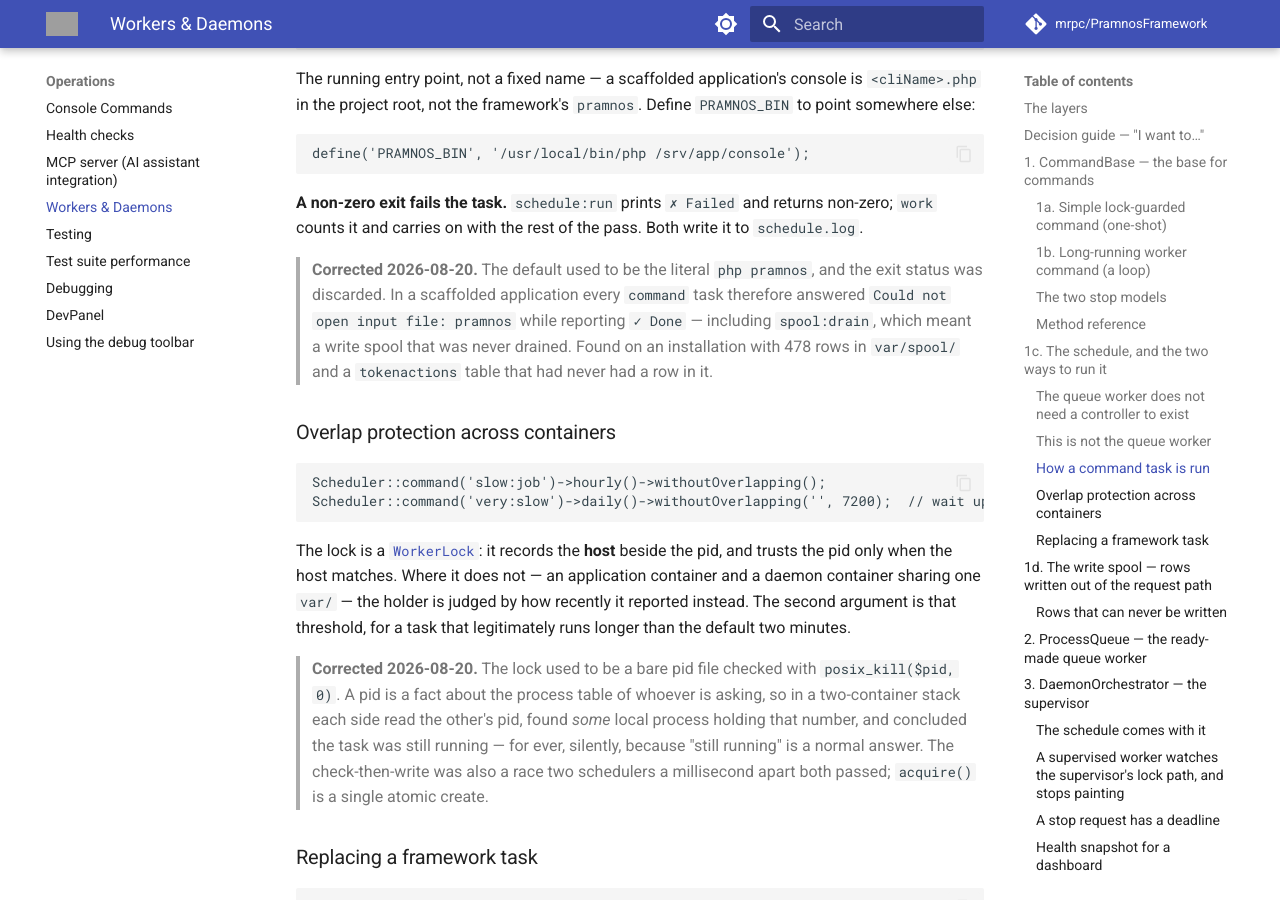
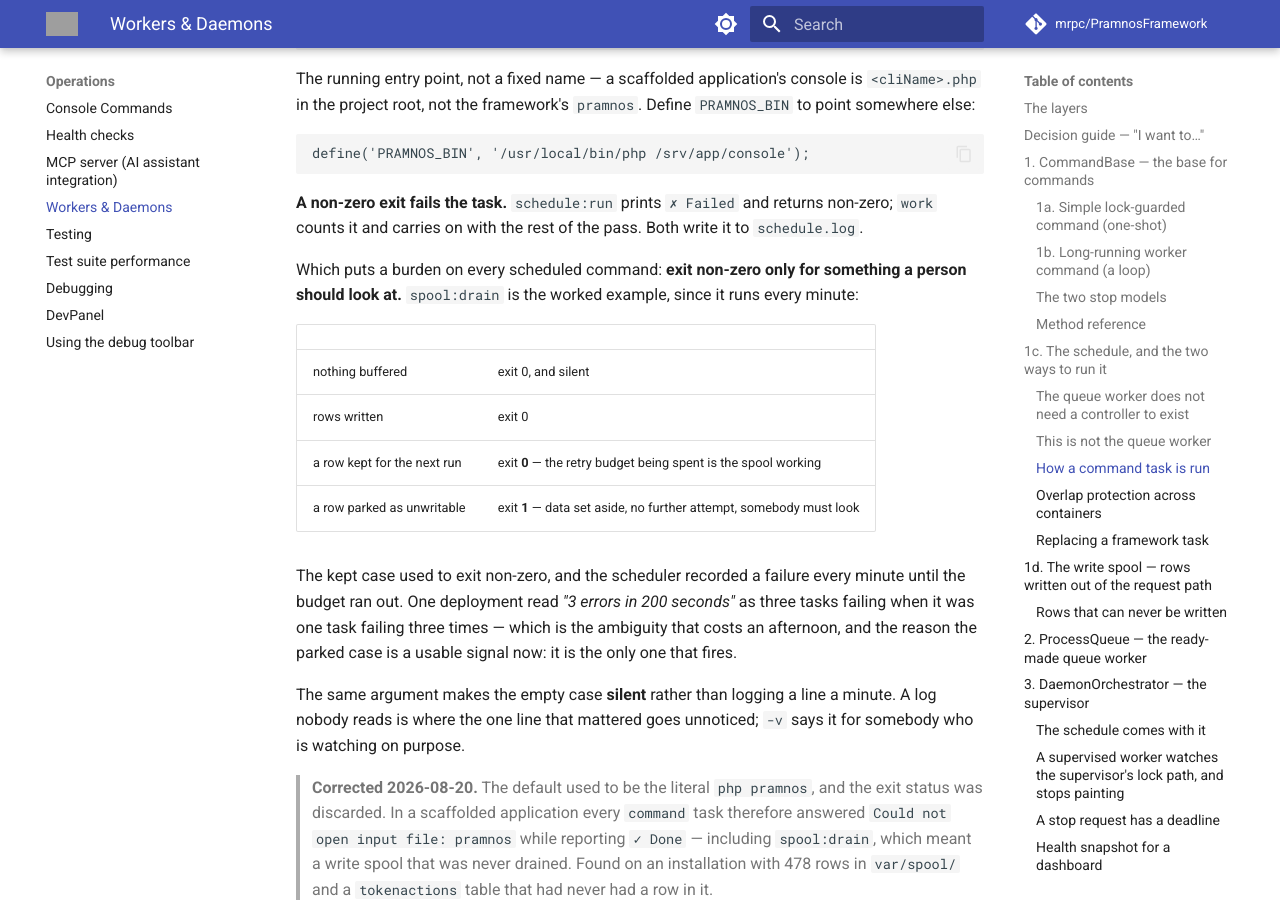
Before and after one commit to mrpc/PramnosFramework, an MkDocs documentation site: the page built from docs/Pramnos_Workers_And_Daemons_Guide.md, in a window 1280 px wide and 900 px high, scrolled down 5583 px. Built offline with MkDocs 1.6.1 and Material for MkDocs 9.7.7, drawn with Linux system fonts in a browser that asks for light colours; comment, search, counter and statistics services are not loaded; grey boxes are pictures that could not be loaded.

Commit message:
test(console): the exit code a scheduler reads from spool:drain
50 of 65 statements never executed, on a command the framework schedule runs every
minute. The writing is WriteSpool's subject and has its own tests; what nothing
covered is the part a scheduler actually consumes.

The distinction the command makes is one somebody already paid for: a row kept for
the next run is the retry budget being spent — the spool working — and exits 0
with a comment, while a row parked as unwritable exits 1 because data has been set
aside and no further attempt will be made. The kept case used to be a failure, and
the scheduler recorded one every minute until the budget ran out: "3 errors in 200
seconds" read as three tasks failing when it was one task failing three times.
That is also what makes the parked signal usable — it is the only one that fires.

Sixteen tests on both backends, including the two options doing what they claim.
--status reports the driver and the depth and writes nothing, which matters because
it exists for draining before a migration — the moment somebody can least afford a
surprise write. And --max-attempts reaches the spool rather than being parsed and
dropped; an option that parses and does nothing is worse than no option, because
the operator believes they have changed the budget.

Two lines in the wrong order cost the whole point of the test, and it is worth
recording. It gives the spool a private directory so a drain cannot write another
test's rows, but WriteSpool::reset() clears the driver, the budget *and the
directory* — so setting the directory and then resetting put it back to var/spool,
and the first run drained the installation's own buffer: 648 undrained tokenactions
rows from other tests, against a schema with no such table. Reset first, then point
it somewhere. The failure was loud only because the assertion was assertSame('', …)
on an empty spool; a looser one would have passed while draining somebody else's
data.

Suite 13,386 → 13,402 tests.

Guide and changelog updated — new post, since the date has turned over.

```diff
--- a/docs/Pramnos_Workers_And_Daemons_Guide.md
+++ b/docs/Pramnos_Workers_And_Daemons_Guide.md
@@ -241,6 +241,25 @@ define('PRAMNOS_BIN', '/usr/local/bin/php /srv/app/console');
 
 **A non-zero exit fails the task.** `schedule:run` prints `✗ Failed` and returns non-zero;
 `work` counts it and carries on with the rest of the pass. Both write it to `schedule.log`.
+
+Which puts a burden on every scheduled command: **exit non-zero only for something a person
+should look at.** `spool:drain` is the worked example, since it runs every minute:
+
+| | |
+| --- | --- |
+| nothing buffered | exit 0, and silent |
+| rows written | exit 0 |
+| a row kept for the next run | exit **0** — the retry budget being spent is the spool working |
+| a row parked as unwritable | exit **1** — data set aside, no further attempt, somebody must look |
+
+The kept case used to exit non-zero, and the scheduler recorded a failure every minute until the
+budget ran out. One deployment read *"3 errors in 200 seconds"* as three tasks failing when it was
+one task failing three times — which is the ambiguity that costs an afternoon, and the reason the
+parked case is a usable signal now: it is the only one that fires.
+
+The same argument makes the empty case **silent** rather than logging a line a minute. A log
+nobody reads is where the one line that mattered goes unnoticed; `-v` says it for somebody who is
+watching on purpose.
 
 > **Corrected 2026-08-20.** The default used to be the literal `php pramnos`, and the exit
 > status was discarded. In a scaffolded application every `command` task therefore answered
```
Also changed, not shown: docs/version-history/posts/2026-09-01.md (added, +58 -0 lines), 2 other files.
